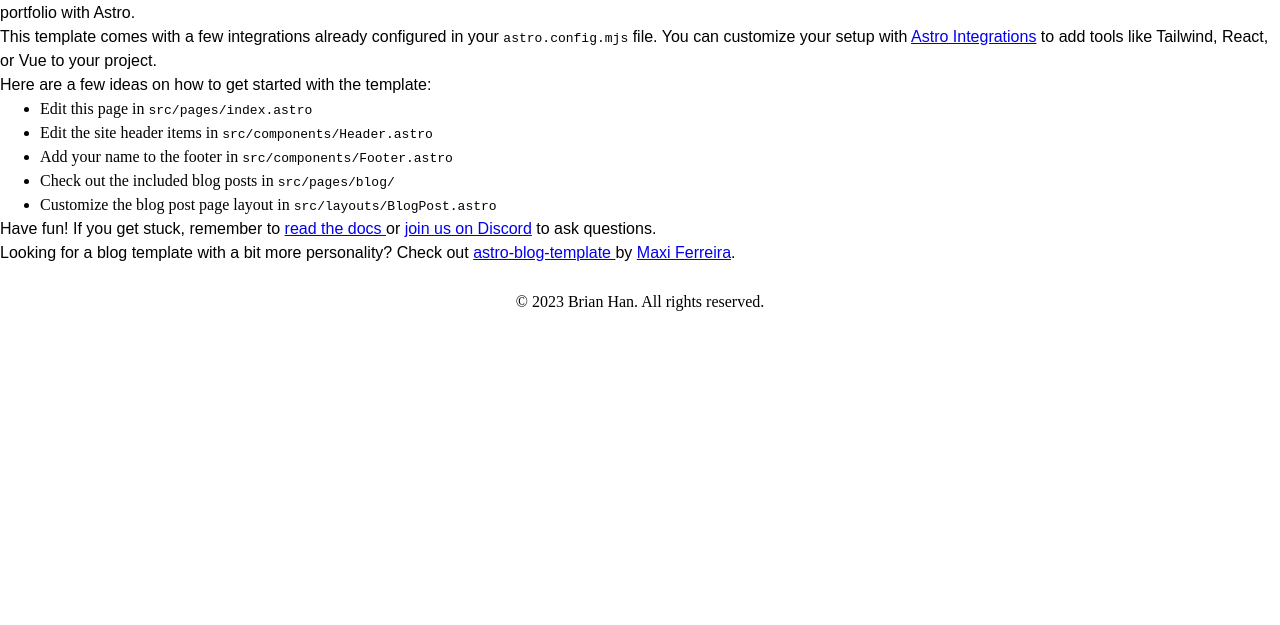
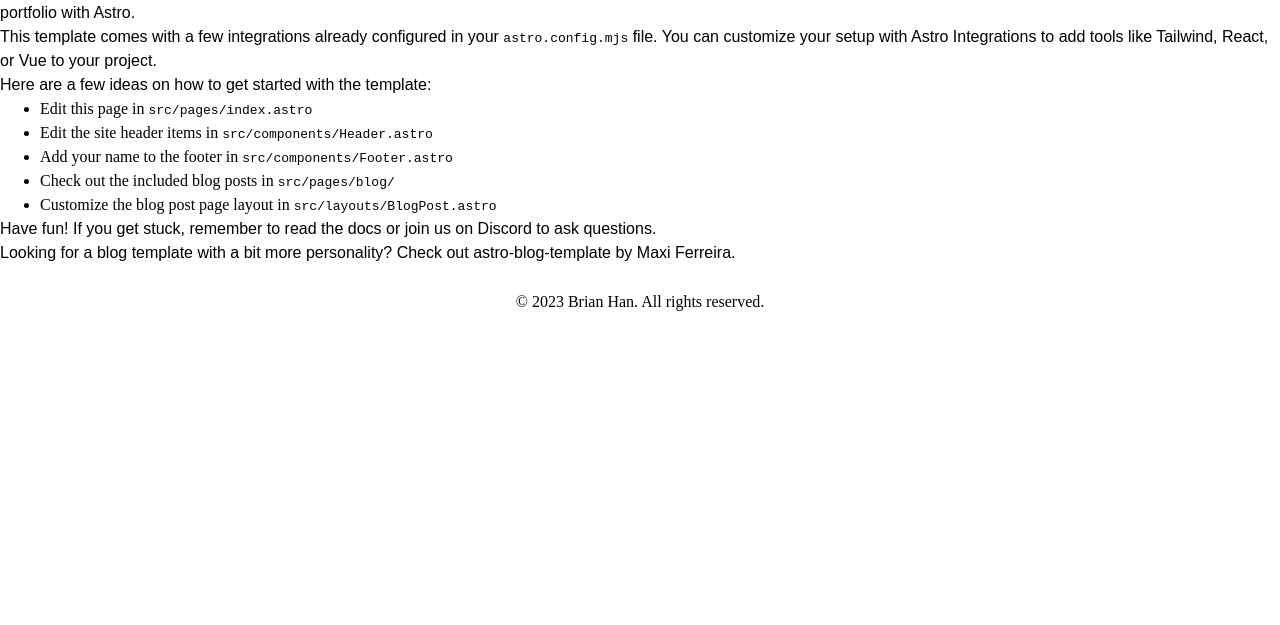
Before and after one commit to hellobrian/old-brianhan.co, an Astro site: page / in a window 1280 px wide. Shown: the part 187-812 px from the top of the page. Built offline with nearby package versions, Linux system fonts and the light colour scheme; Astro itself is replaced by a stand-in of ours; a web font is replaced by a local one.

Commit message:
reset styles for anchor elements

```diff
--- a/src/styles/global.css
+++ b/src/styles/global.css
@@ -1,3 +1,8 @@
 :root {
   --ff--unbounded: "Unbounded", cursive;
 }
+
+a {
+  text-decoration: none;
+  color: currentColor;
+}
```
